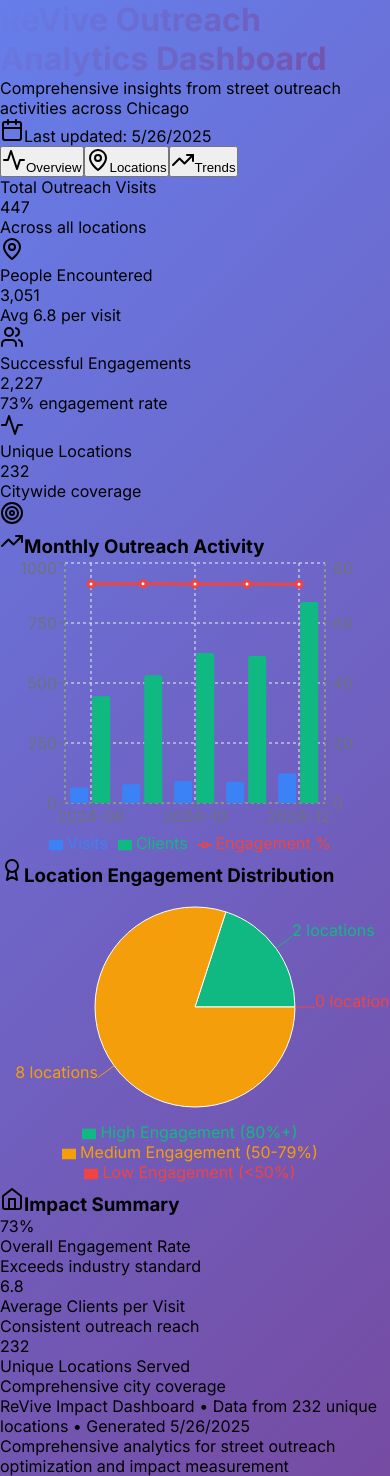
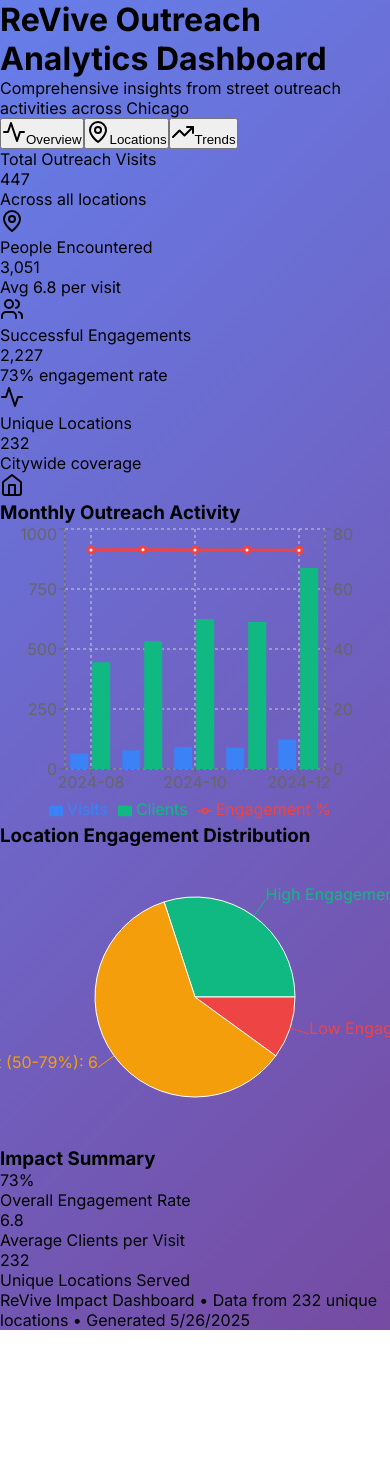
Before and after one commit to ezra5201/revive2, a React (Create React App) app: page / in a window 390 px wide. After the commit the page ends 1330 px from the top, so only its background shows below. Built offline with nearby package versions, Linux system fonts and the light colour scheme.

Commit message:
Update App.js

```diff
--- a/src/App.js
+++ b/src/App.js
@@ -13,7 +13,7 @@
     return () => clearTimeout(timer);
   }, []);
 
-  // Data from your outreach analysis
+  // Sample data based on the outreach analysis
   const totalStats = {
     totalVisits: 447,
     totalClients: 3051,
@@ -49,7 +49,7 @@
   if (isLoading) {
     return (
       <div className="flex items-center justify-center min-h-screen bg-gradient-to-br from-blue-50 to-indigo-100">
-        <div className="text-center animate-fade-in">
+        <div className="text-center">
           <div className="animate-spin rounded-full h-16 w-16 border-b-4 border-indigo-600 mx-auto mb-4"></div>
           <h2 className="text-xl font-semibold text-gray-700 mb-2">Loading Dashboard...</h2>
           <p className="text-gray-500">Analyzing outreach data</p>
@@ -58,26 +58,21 @@
     );
   }
 
-  // Metric Card Component
-  const MetricCard = ({ icon: Icon, title, value, subtitle, color = "blue", delay = 0 }) => (
-    <div
-      className={`bg-white p-6 rounded-xl shadow-lg border-l-4 border-${color}-500 hover:shadow-xl transition-all duration-300 transform hover:-translate-y-1 animate-slide-up`}
-      style={{ animationDelay: `${delay}ms` }}
-    >
+  // Key metrics cards
+  const MetricCard = ({ icon: Icon, title, value, subtitle, color = "blue" }) => (
+    <div className="bg-white p-6 rounded-xl shadow-lg border-l-4 border-blue-500 hover:shadow-xl transition-all duration-300 transform hover:-translate-y-1">
       <div className="flex items-center justify-between">
         <div>
           <p className="text-gray-600 text-sm font-medium">{title}</p>
-          <p className="text-3xl font-bold text-gray-900 mb-1">{value}</p>
-          {subtitle && <p className="text-gray-500 text-sm">{subtitle}</p>}
+          <p className="text-3xl font-bold text-gray-900">{value}</p>
+          {subtitle && <p className="text-gray-500 text-sm mt-1">{subtitle}</p>}
         </div>
-        <div className={`p-3 bg-${color}-100 rounded-full`}>
-          <Icon className={`h-8 w-8 text-${color}-600`} />
-        </div>
+        <Icon className="h-8 w-8 text-blue-500" />
       </div>
     </div>
   );
 
-  // Chart data preparations
+  // Top locations chart data
   const topLocationsChart = topLocations.slice(0, 8).map(loc => ({
     name: loc.location.length > 20 ? loc.location.substring(0, 20) + '...' : loc.location,
     visits: loc.visits,
@@ -86,52 +81,28 @@
     engagementRate: loc.engagementRate.toFixed(1)
   }));
 
+  // Engagement rate distribution
   const engagementDistribution = [
-    { name: 'High Engagement (80%+)', value: topLocations.filter(l => l.engagementRate >= 80).length, color: '#10B981' },
-    { name: 'Medium Engagement (50-79%)', value: topLocations.filter(l => l.engagementRate >= 50 && l.engagementRate < 80).length, color: '#F59E0B' },
-    { name: 'Low Engagement (<50%)', value: topLocations.filter(l => l.engagementRate < 50).length, color: '#EF4444' }
+    { name: 'High Engagement (80%+)', value: 3, color: '#10B981' },
+    { name: 'Medium Engagement (50-79%)', value: 6, color: '#F59E0B' },
+    { name: 'Low Engagement (<50%)', value: 1, color: '#EF4444' }
   ];
-
-  // Custom tooltip for charts
-  const CustomTooltip = ({ active, payload, label }) => {
-    if (active && payload && payload.length) {
-      return (
-        <div className="bg-white p-3 border border-gray-200 rounded-lg shadow-lg">
-          <p className="font-medium text-gray-900">{label}</p>
-          {payload.map((entry, index) => (
-            <p key={index} style={{ color: entry.color }} className="text-sm">
-              {entry.name}: {entry.value}
-            </p>
-          ))}
-        </div>
-      );
-    }
-    return null;
-  };
 
   return (
     <div className="min-h-screen bg-gradient-to-br from-blue-50 to-indigo-100">
       {/* Header */}
-      <div className="bg-white shadow-sm border-b animate-fade-in">
+      <div className="bg-white shadow-sm border-b">
         <div className="max-w-7xl mx-auto px-4 sm:px-6 lg:px-8">
           <div className="py-6">
-            <div className="flex items-center justify-between">
-              <div>
-                <h1 className="text-3xl font-bold gradient-text">ReVive Outreach Analytics Dashboard</h1>
+            <h1 className="text-3xl font-bold text-gray-900">ReVive Outreach Analytics Dashboard</h1>
             <p className="text-gray-600 mt-2">Comprehensive insights from street outreach activities across Chicago</p>
-              </div>
-              <div className="hidden md:flex items-center space-x-2 text-sm text-gray-500">
-                <Calendar className="h-4 w-4" />
-                <span>Last updated: {new Date().toLocaleDateString()}</span>
-              </div>
-            </div>
           </div>
         </div>
       </div>
 
       <div className="max-w-7xl mx-auto px-4 sm:px-6 lg:px-8 py-8">
         {/* Navigation */}
-        <div className="flex space-x-1 bg-white rounded-lg p-1 mb-8 shadow-sm animate-slide-up">
+        <div className="flex space-x-1 bg-white rounded-lg p-1 mb-8 shadow-sm">
           {[
             { id: 'overview', label: 'Overview', icon: Activity },
             { id: 'locations', label: 'Locations', icon: MapPin },
@@ -140,9 +111,9 @@
             <button
               key={id}
               onClick={() => setSelectedView(id)}
-              className={`flex items-center px-4 py-2 rounded-md font-medium transition-all duration-200 ${
+              className={`flex items-center px-4 py-2 rounded-md font-medium transition-colors ${
                 selectedView === id
-                  ? 'bg-indigo-600 text-white shadow-md transform scale-105'
+                  ? 'bg-indigo-600 text-white'
                   : 'text-gray-600 hover:text-gray-900 hover:bg-gray-100'
               }`}
             >
@@ -162,64 +133,50 @@
                 title="Total Outreach Visits"
                 value={totalStats.totalVisits.toLocaleString()}
                 subtitle="Across all locations"
-                color="blue"
-                delay={0}
               />
               <MetricCard
                 icon={Users}
                 title="People Encountered"
                 value={totalStats.totalClients.toLocaleString()}
                 subtitle={`Avg ${totalStats.avgClientsPerVisit} per visit`}
-                color="green"
-                delay={100}
               />
               <MetricCard
                 icon={Activity}
                 title="Successful Engagements"
                 value={totalStats.totalEngaged.toLocaleString()}
                 subtitle={`${totalStats.overallEngagementRate}% engagement rate`}
-                color="purple"
-                delay={200}
               />
               <MetricCard
-                icon={Target}
+                icon={Home}
                 title="Unique Locations"
                 value={totalStats.uniqueLocations.toLocaleString()}
                 subtitle="Citywide coverage"
-                color="orange"
-                delay={300}
               />
             </div>
 
             {/* Summary Charts */}
             <div className="grid grid-cols-1 lg:grid-cols-2 gap-8">
               {/* Monthly Activity Trend */}
-              <div className="bg-white p-6 rounded-xl shadow-lg hover:shadow-xl transition-shadow duration-300 animate-slide-up">
-                <h3 className="text-lg font-semibold text-gray-900 mb-4 flex items-center">
-                  <TrendingUp className="h-5 w-5 mr-2 text-blue-600" />
-                  Monthly Outreach Activity
-                </h3>
+              <div className="bg-white p-6 rounded-xl shadow-lg">
+                <h3 className="text-lg font-semibold text-gray-900 mb-4">Monthly Outreach Activity</h3>
                 <ResponsiveContainer width="100%" height={300}>
                   <ComposedChart data={monthlyTrends}>
-                    <CartesianGrid strokeDasharray="3 3" stroke="#f0f0f0" />
-                    <XAxis dataKey="month" stroke="#6b7280" />
-                    <YAxis yAxisId="left" stroke="#6b7280" />
-                    <YAxis yAxisId="right" orientation="right" stroke="#6b7280" />
-                    <Tooltip content={<CustomTooltip />} />
+                    <CartesianGrid strokeDasharray="3 3" />
+                    <XAxis dataKey="month" />
+                    <YAxis yAxisId="left" />
+                    <YAxis yAxisId="right" orientation="right" />
+                    <Tooltip />
                     <Legend />
-                    <Bar yAxisId="left" dataKey="visits" fill="#3B82F6" name="Visits" radius={[2, 2, 0, 0]} />
-                    <Bar yAxisId="left" dataKey="totalClients" fill="#10B981" name="Clients" radius={[2, 2, 0, 0]} />
+                    <Bar yAxisId="left" dataKey="visits" fill="#3B82F6" name="Visits" />
+                    <Bar yAxisId="left" dataKey="totalClients" fill="#10B981" name="Clients" />
                     <Line yAxisId="right" type="monotone" dataKey="engagementRate" stroke="#EF4444" strokeWidth={3} name="Engagement %" />
                   </ComposedChart>
                 </ResponsiveContainer>
               </div>
 
               {/* Engagement Rate Distribution */}
-              <div className="bg-white p-6 rounded-xl shadow-lg hover:shadow-xl transition-shadow duration-300 animate-slide-up" style={{ animationDelay: '200ms' }}>
-                <h3 className="text-lg font-semibold text-gray-900 mb-4 flex items-center">
-                  <Award className="h-5 w-5 mr-2 text-green-600" />
-                  Location Engagement Distribution
-                </h3>
+              <div className="bg-white p-6 rounded-xl shadow-lg">
+                <h3 className="text-lg font-semibold text-gray-900 mb-4">Location Engagement Distribution</h3>
                 <ResponsiveContainer width="100%" height={300}>
                   <PieChart>
                     <Pie
@@ -229,40 +186,33 @@
                       outerRadius={100}
                       fill="#8884d8"
                       dataKey="value"
-                      label={({ name, value }) => `${value} locations`}
+                      label={({ name, value }) => `${name}: ${value}`}
                     >
                       {engagementDistribution.map((entry, index) => (
                         <Cell key={`cell-${index}`} fill={entry.color} />
                       ))}
                     </Pie>
-                    <Tooltip content={<CustomTooltip />} />
-                    <Legend />
+                    <Tooltip />
                   </PieChart>
                 </ResponsiveContainer>
               </div>
             </div>
 
-            {/* Impact Summary */}
-            <div className="bg-white p-6 rounded-xl shadow-lg animate-slide-up" style={{ animationDelay: '400ms' }}>
-              <h3 className="text-lg font-semibold text-gray-900 mb-4 flex items-center">
-                <Home className="h-5 w-5 mr-2 text-purple-600" />
-                Impact Summary
-              </h3>
+            {/* Quick Stats */}
+            <div className="bg-white p-6 rounded-xl shadow-lg">
+              <h3 className="text-lg font-semibold text-gray-900 mb-4">Impact Summary</h3>
               <div className="grid grid-cols-1 md:grid-cols-3 gap-6">
-                <div className="text-center p-6 bg-gradient-to-br from-blue-50 to-blue-100 rounded-lg border border-blue-200">
-                  <div className="text-3xl font-bold text-blue-600">{totalStats.overallEngagementRate}%</div>
-                  <div className="text-gray-700 font-medium">Overall Engagement Rate</div>
-                  <div className="text-sm text-gray-600 mt-1">Exceeds industry standard</div>
+                <div className="text-center p-4 bg-blue-50 rounded-lg">
+                  <div className="text-2xl font-bold text-blue-600">{totalStats.overallEngagementRate}%</div>
+                  <div className="text-gray-600">Overall Engagement Rate</div>
                 </div>
-                <div className="text-center p-6 bg-gradient-to-br from-green-50 to-green-100 rounded-lg border border-green-200">
-                  <div className="text-3xl font-bold text-green-600">{totalStats.avgClientsPerVisit}</div>
-                  <div className="text-gray-700 font-medium">Average Clients per Visit</div>
-                  <div className="text-sm text-gray-600 mt-1">Consistent outreach reach</div>
+                <div className="text-center p-4 bg-green-50 rounded-lg">
+                  <div className="text-2xl font-bold text-green-600">{totalStats.avgClientsPerVisit}</div>
+                  <div className="text-gray-600">Average Clients per Visit</div>
                 </div>
-                <div className="text-center p-6 bg-gradient-to-br from-purple-50 to-purple-100 rounded-lg border border-purple-200">
-                  <div className="text-3xl font-bold text-purple-600">{totalStats.uniqueLocations}</div>
-                  <div className="text-gray-700 font-medium">Unique Locations Served</div>
-                  <div className="text-sm text-gray-600 mt-1">Comprehensive city coverage</div>
+                <div className="text-center p-4 bg-purple-50 rounded-lg">
+                  <div className="text-2xl font-bold text-purple-600">{totalStats.uniqueLocations}</div>
+                  <div className="text-gray-600">Unique Locations Served</div>
                 </div>
               </div>
             </div>
@@ -272,37 +222,32 @@
         {/* Locations Tab */}
         {selectedView === 'locations' && (
           <div className="space-y-8">
-            <div className="bg-white p-6 rounded-xl shadow-lg animate-slide-up">
-              <h3 className="text-lg font-semibold text-gray-900 mb-4 flex items-center">
-                <MapPin className="h-5 w-5 mr-2 text-blue-600" />
-                Top Outreach Locations by Activity
-              </h3>
+            <div className="bg-white p-6 rounded-xl shadow-lg">
+              <h3 className="text-lg font-semibold text-gray-900 mb-4">Top Outreach Locations by Activity</h3>
               <ResponsiveContainer width="100%" height={500}>
                 <BarChart data={topLocationsChart} margin={{ top: 20, right: 30, left: 20, bottom: 100 }}>
-                  <CartesianGrid strokeDasharray="3 3" stroke="#f0f0f0" />
+                  <CartesianGrid strokeDasharray="3 3" />
                   <XAxis
                     dataKey="name"
                     angle={-45}
                     textAnchor="end"
                     height={100}
                     interval={0}
-                    stroke="#6b7280"
                   />
-                  <YAxis stroke="#6b7280" />
-                  <Tooltip content={<CustomTooltip />} />
+                  <YAxis />
+                  <Tooltip />
                   <Legend />
-                  <Bar dataKey="visits" fill="#3B82F6" name="Total Visits" radius={[2, 2, 0, 0]} />
-                  <Bar dataKey="clients" fill="#10B981" name="Total Clients" radius={[2, 2, 0, 0]} />
-                  <Bar dataKey="engaged" fill="#8B5CF6" name="Clients Engaged" radius={[2, 2, 0, 0]} />
+                  <Bar dataKey="visits" fill="#3B82F6" name="Total Visits" />
+                  <Bar dataKey="clients" fill="#10B981" name="Total Clients" />
+                  <Bar dataKey="engaged" fill="#8B5CF6" name="Clients Engaged" />
                 </BarChart>
               </ResponsiveContainer>
             </div>
 
             {/* Location Details Table */}
-            <div className="bg-white rounded-xl shadow-lg overflow-hidden animate-slide-up" style={{ animationDelay: '200ms' }}>
-              <div className="px-6 py-4 border-b border-gray-200 bg-gray-50">
+            <div className="bg-white rounded-xl shadow-lg overflow-hidden">
+              <div className="px-6 py-4 border-b border-gray-200">
                 <h3 className="text-lg font-semibold text-gray-900">Location Performance Details</h3>
-                <p className="text-sm text-gray-600 mt-1">Detailed metrics for top performing outreach locations</p>
               </div>
               <div className="overflow-x-auto">
                 <table className="min-w-full divide-y divide-gray-200">
@@ -317,14 +262,12 @@
                   </thead>
                   <tbody className="bg-white divide-y divide-gray-200">
                     {topLocations.map((location, index) => (
-                      <tr key={index} className="hover:bg-gray-50 transition-colors duration-200">
+                      <tr key={index} className="hover:bg-gray-50">
                         <td className="px-6 py-4 whitespace-nowrap text-sm font-medium text-gray-900">
                           {location.location}
                         </td>
                         <td className="px-6 py-4 whitespace-nowrap text-sm text-gray-500">
-                          <span className="inline-flex items-center px-2.5 py-0.5 rounded-full text-xs font-medium bg-blue-100 text-blue-800">
                           {location.visits}
-                          </span>
                         </td>
                         <td className="px-6 py-4 whitespace-nowrap text-sm text-gray-500">
                           {location.totalClients}
@@ -336,7 +279,7 @@
                           <div className="flex items-center">
                             <div className="flex-1 bg-gray-200 rounded-full h-2 mr-2 max-w-20">
                               <div
-                                className="bg-indigo-600 h-2 rounded-full transition-all duration-500"
+                                className="bg-indigo-600 h-2 rounded-full"
                                 style={{ width: `${Math.min(location.engagementRate, 100)}%` }}
                               ></div>
                             </div>
@@ -358,31 +301,27 @@
         {selectedView === 'trends' && (
           <div className="space-y-8">
             {/* Monthly Trends Chart */}
-            <div className="bg-white p-6 rounded-xl shadow-lg animate-slide-up">
-              <h3 className="text-lg font-semibold text-gray-900 mb-4 flex items-center">
-                <TrendingUp className="h-5 w-5 mr-2 text-green-600" />
-                Monthly Outreach Trends (Aug - Dec 2024)
-              </h3>
+            <div className="bg-white p-6 rounded-xl shadow-lg">
+              <h3 className="text-lg font-semibold text-gray-900 mb-4">Monthly Outreach Trends (Aug - Dec 2024)</h3>
               <ResponsiveContainer width="100%" height={400}>
                 <ComposedChart data={monthlyTrends}>
-                  <CartesianGrid strokeDasharray="3 3" stroke="#f0f0f0" />
-                  <XAxis dataKey="month" stroke="#6b7280" />
-                  <YAxis yAxisId="left" stroke="#6b7280" />
-                  <YAxis yAxisId="right" orientation="right" stroke="#6b7280" />
-                  <Tooltip content={<CustomTooltip />} />
+                  <CartesianGrid strokeDasharray="3 3" />
+                  <XAxis dataKey="month" />
+                  <YAxis yAxisId="left" />
+                  <YAxis yAxisId="right" orientation="right" />
+                  <Tooltip />
                   <Legend />
-                  <Bar yAxisId="left" dataKey="visits" fill="#3B82F6" name="Monthly Visits" radius={[2, 2, 0, 0]} />
-                  <Bar yAxisId="left" dataKey="totalClients" fill="#10B981" name="Clients Encountered" radius={[2, 2, 0, 0]} />
+                  <Bar yAxisId="left" dataKey="visits" fill="#3B82F6" name="Monthly Visits" />
+                  <Bar yAxisId="left" dataKey="totalClients" fill="#10B981" name="Clients Encountered" />
                   <Line yAxisId="right" type="monotone" dataKey="engagementRate" stroke="#EF4444" strokeWidth={3} name="Engagement Rate %" />
                 </ComposedChart>
               </ResponsiveContainer>
             </div>
 
             {/* Monthly Breakdown Table */}
-            <div className="bg-white rounded-xl shadow-lg overflow-hidden animate-slide-up" style={{ animationDelay: '200ms' }}>
-              <div className="px-6 py-4 border-b border-gray-200 bg-gray-50">
+            <div className="bg-white rounded-xl shadow-lg overflow-hidden">
+              <div className="px-6 py-4 border-b border-gray-200">
                 <h3 className="text-lg font-semibold text-gray-900">Monthly Performance Breakdown</h3>
-                <p className="text-sm text-gray-600 mt-1">Detailed monthly statistics and performance indicators</p>
               </div>
               <div className="overflow-x-auto">
                 <table className="min-w-full divide-y divide-gray-200">
@@ -398,7 +337,7 @@
                   </thead>
                   <tbody className="bg-white divide-y divide-gray-200">
                     {monthlyTrends.map((month, index) => (
-                      <tr key={index} className="hover:bg-gray-50 transition-colors duration-200">
+                      <tr key={index} className="hover:bg-gray-50">
                         <td className="px-6 py-4 whitespace-nowrap text-sm font-medium text-gray-900">
                           {month.month}
                         </td>
@@ -421,9 +360,7 @@
                           </span>
                         </td>
                         <td className="px-6 py-4 whitespace-nowrap text-sm text-gray-500">
-                          <span className="inline-flex items-center px-2.5 py-0.5 rounded-full text-xs font-medium bg-orange-100 text-orange-800">
                           {month.shelterRequests}
-                          </span>
                         </td>
                       </tr>
                     ))}
@@ -433,43 +370,24 @@
             </div>
 
             {/* Insights Box */}
-            <div className="bg-gradient-to-r from-blue-50 to-indigo-50 p-6 rounded-xl border border-blue-200 animate-slide-up" style={{ animationDelay: '400ms' }}>
-              <h3 className="text-lg font-semibold text-blue-900 mb-3 flex items-center">
-                <Award className="h-5 w-5 mr-2" />
-                Key Insights & Recommendations
-              </h3>
-              <div className="grid grid-cols-1 md:grid-cols-2 gap-6 text-sm">
-                <div className="space-y-3">
+            <div className="bg-gradient-to-r from-blue-50 to-indigo-50 p-6 rounded-xl border border-blue-200">
+              <h3 className="text-lg font-semibold text-blue-900 mb-3">Key Insights</h3>
+              <div className="grid grid-cols-1 md:grid-cols-2 gap-4 text-sm">
                 <div>
-                    <h4 className="font-medium text-blue-800 flex items-center">
-                      <TrendingUp className="h-4 w-4 mr-1" />
-                      Growth Trends
-                    </h4>
-                    <p className="text-blue-700">December showed the highest activity with 123 visits and 837 clients encountered, indicating increased need during winter months.</p>
+                  <h4 className="font-medium text-blue-800">Growth Trends</h4>
+                  <p className="text-blue-700">December showed the highest activity with 123 visits and 837 clients encountered.</p>
                 </div>
                 <div>
-                    <h4 className="font-medium text-blue-800 flex items-center">
-                      <Target className="h-4 w-4 mr-1" />
-                      Consistency
-                    </h4>
-                    <p className="text-blue-700">Engagement rate remains stable at ~73% across all months, indicating effective and reliable outreach methods.</p>
-                  </div>
-                </div>
-                <div className="space-y-3">
-                  <div>
-                    <h4 className="font-medium text-blue-800 flex items-center">
-                      <MapPin className="h-4 w-4 mr-1" />
-                      High-Impact Locations
-                    </h4>
-                    <p className="text-blue-700">Top 10 locations account for 60% of all client encounters. Focus resources on Hubbard & Desplaines and Chicago & Albany for maximum impact.</p>
+                  <h4 className="font-medium text-blue-800">Consistency</h4>
+                  <p className="text-blue-700">Engagement rate remains stable at ~73% across all months, indicating effective outreach methods.</p>
                 </div>
                 <div>
-                    <h4 className="font-medium text-blue-800 flex items-center">
-                      <Users className="h-4 w-4 mr-1" />
-                      Coverage Excellence
-                    </h4>
-                    <p className="text-blue-700">232 unique locations demonstrate comprehensive citywide outreach, ensuring no vulnerable population is overlooked.</p>
+                  <h4 className="font-medium text-blue-800">High-Impact Locations</h4>
+                  <p className="text-blue-700">Top 10 locations account for 60% of all client encounters.</p>
                 </div>
+                <div>
+                  <h4 className="font-medium text-blue-800">Coverage</h4>
+                  <p className="text-blue-700">232 unique locations demonstrate comprehensive citywide outreach.</p>
                 </div>
               </div>
             </div>
@@ -477,9 +395,8 @@
         )}
 
         {/* Footer */}
-        <div className="mt-12 text-center text-gray-500 text-sm animate-fade-in" style={{ animationDelay: '600ms' }}>
+        <div className="mt-12 text-center text-gray-500 text-sm">
           <p>ReVive Impact Dashboard • Data from {totalStats.uniqueLocations} unique locations • Generated {new Date().toLocaleDateString()}</p>
-          <p className="mt-1">Comprehensive analytics for street outreach optimization and impact measurement</p>
         </div>
       </div>
     </div>
```
Lines whose indentation alone changed are shown as unchanged.
